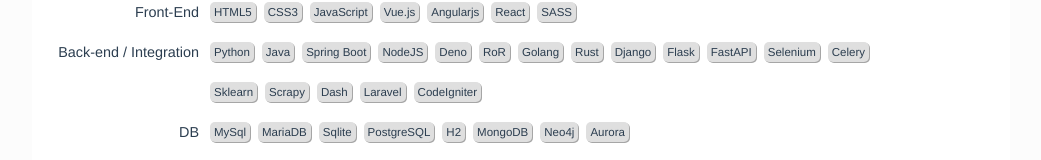
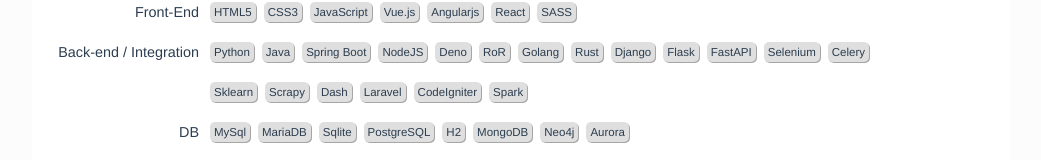
Before and after one commit to ad1cted/cv_estebanPlaza, a Vue app: page / in a window 1280 px wide. Shown: the part 574-734 px from the top of the page, without its empty margins (119-1160 px from the left). Built offline with nearby package versions, Linux system fonts and the light colour scheme.

Commit message:
CHG: add spark & integration with Wsp

```diff
--- a/src/components/HeaderBar.vue
+++ b/src/components/HeaderBar.vue
@@ -8,7 +8,7 @@
           {{ email }}</a>
       </li>
       <li class="tel">
-        <a href="https://api.whatsapp.com/send?phone=56968561358&text=Hola%20Esteban%20vi%20tu%20CV%20desde%20tu%20Web">📱+56968561358</a>
+        <a href="https://api.whatsapp.com/send?phone=56968561358&text=Hola%20Esteban%20vi%20tu%20CV%20desde%20tu%20Web%20https://ad1cted.github.io/cv_estebanPlaza/">📱+56968561358</a>
       </li>
       <li class="adr"><span class="locality">Santiago</span>, <span class="country-name">Chile </span>🇨🇱</li>
       <li class="url" title="Github">
--- a/src/components/Skills.vue
+++ b/src/components/Skills.vue
@@ -28,13 +28,13 @@
       <dd title="">FastAPI</dd>
       <dd title="">Selenium</dd>
       <dd title="">Celery</dd>
-
       <dt></dt>
       <dd title="">Sklearn</dd>
       <dd title="">Scrapy</dd>
       <dd title="">Dash</dd>
       <dd title="">Laravel</dd>
       <dd title="">CodeIgniter</dd>
+      <dd title="">Spark</dd>
 
       <dt>DB</dt>
       <dd title="">MySql</dd>
```
